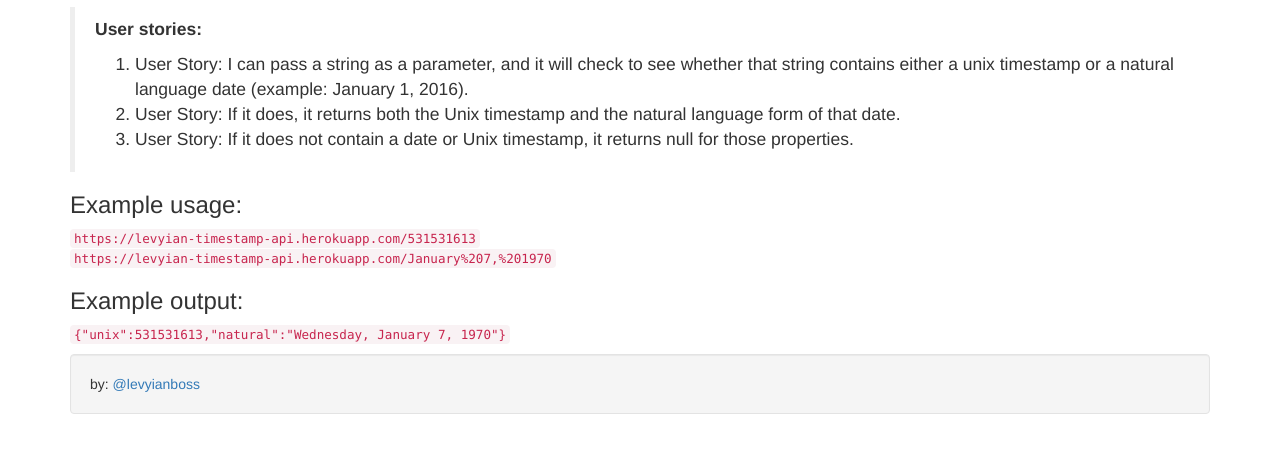
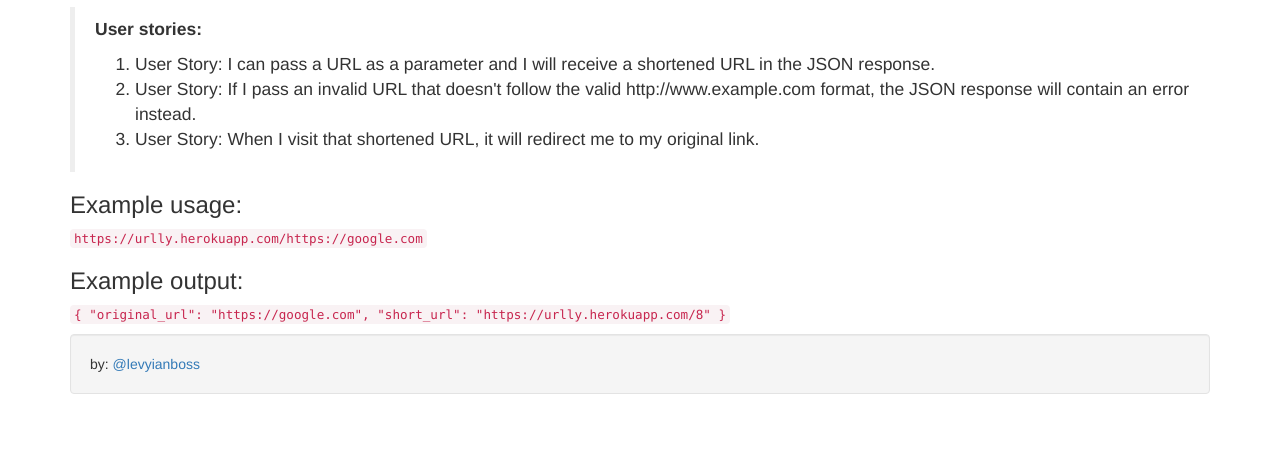
Before and after one commit to levyian/url-shortner, a website: page public/index.html in a window 1280 px wide. Shown: the part 63-516 px from the top of the page. Drawn offline with nearby package versions, Linux system fonts and the light colour scheme.

Commit message:
updated index.js to reflect user stories.

```diff
--- a/public/index.html
+++ b/public/index.html
@@ -20,19 +20,18 @@
           <p>
               <b>User stories:</b>
               <ol>
-                  <li>User Story: I can pass a string as a parameter, and it will check to see whether that string contains either a unix timestamp or a natural language date (example: January 1, 2016).</li>
-                  <li>User Story: If it does, it returns both the Unix timestamp and the natural language form of that date.</li>
-                  <li>User Story: If it does not contain a date or Unix timestamp, it returns null for those properties.</li>
+                  <li>User Story: I can pass a URL as a parameter and I will receive a shortened URL in the JSON response.</li>
+                  <li>User Story: If I pass an invalid URL that doesn't follow the valid http://www.example.com format, the JSON response will contain an error instead.</li>
+                  <li>User Story: When I visit that shortened URL, it will redirect me to my original link.</li>
               </ol>
           </p>
         </blockquote>
 
         <h3>Example usage:</h3>
-        <code>https://levyian-timestamp-api.herokuapp.com/531531613</code><br/>
-        <code>https://levyian-timestamp-api.herokuapp.com/January%207,%201970</code>
+        <code>https://urlly.herokuapp.com/https://google.com</code><br/>
 
         <h3>Example output:</h3>
-        <code>{"unix":531531613,"natural":"Wednesday, January 7, 1970"}</code>
+        <code>{ "original_url": "https://google.com", "short_url": "https://urlly.herokuapp.com/8" }</code>
 
         <p>
             <div class="well">
```
